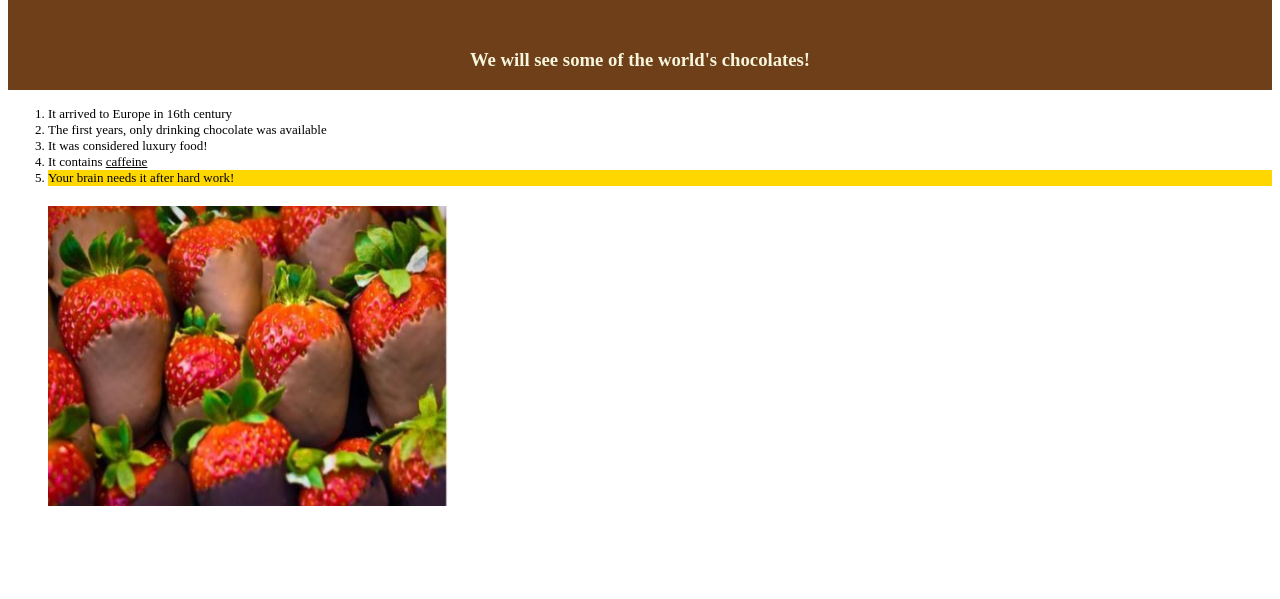
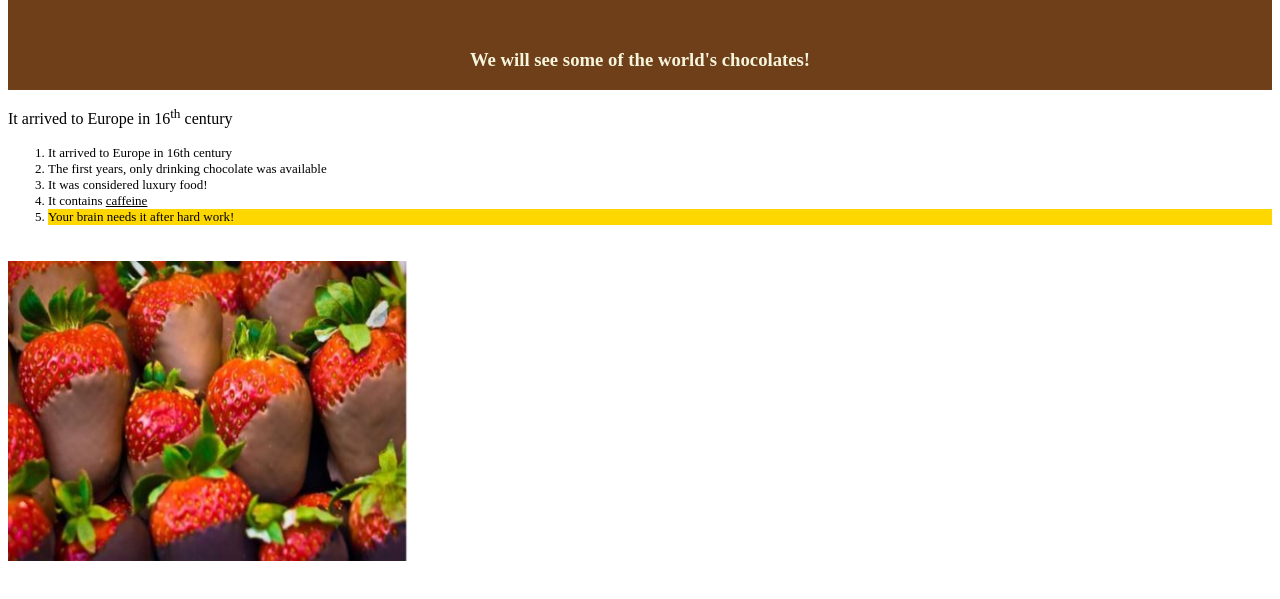
Before and after one commit to aggeliki1997/aggelikiWEB2GitTest, a plain HTML site: page index.html in a window 1280 px wide. Shown: the part 91-690 px from the top of the page. Drawn offline with Linux system fonts and the light colour scheme.

Commit message:
assignment 2 changes

```diff
--- a/index.html
+++ b/index.html
@@ -4,6 +4,7 @@
 <head>
     <meta charset="UTF-8">
     <meta name="viewport" content="width=device-width, initial-scale=1.0">
+    <link rel = "stylesheet" type = "text/css" href ="css/mystyles.css">
     <link rel="stylesheet" type="text/css" href="css/mystyles.css">
     <style>
         .cli1 {
@@ -26,10 +27,12 @@
 </head>
 
 <body>
+    <div class="jumbotron";>
     <div class="jumbotron" ;>
         <h1>A site about chocolate</h1>
         <h3>We will see some of the world's chocolates!</h3>
     </div>
+    <p>It arrived to Europe in 16<sup>th</sup> century</p>
 
     <ol>
         <li class="cli1">It arrived to Europe in 16th century</li>
@@ -38,12 +41,10 @@
         <li class="cli1">It contains <ins>caffeine</ins></li>
         <div class="cli2">
             <li class="cli1"> Your brain needs it after hard work!</li>
-        </div>
-       <a href="https://en.wikipedia.org/wiki/Chocolate" target="_blank">
-        <img id="space" src="images/learnmoreaboutchocolate.jpg" alt="learnmoreaboutchocolate"
-            style="width:400px;height:300px;"> </div> </a>
-    </ol>
+         </ol>
 
-</body>
 
+        <a href="https://en.wikipedia.org/wiki/Chocolate" target="_blank">
+         <img id="space" src="images/chocolatethings.jpg" alt="learnmoreaboutchocolate"
+             style="width:400px;height:300px;">  </a>
 </html>
```
Also changed, not shown: images/chocolatethings.jpg (renamed from images/learnmoreaboutchocolate.jpg).
